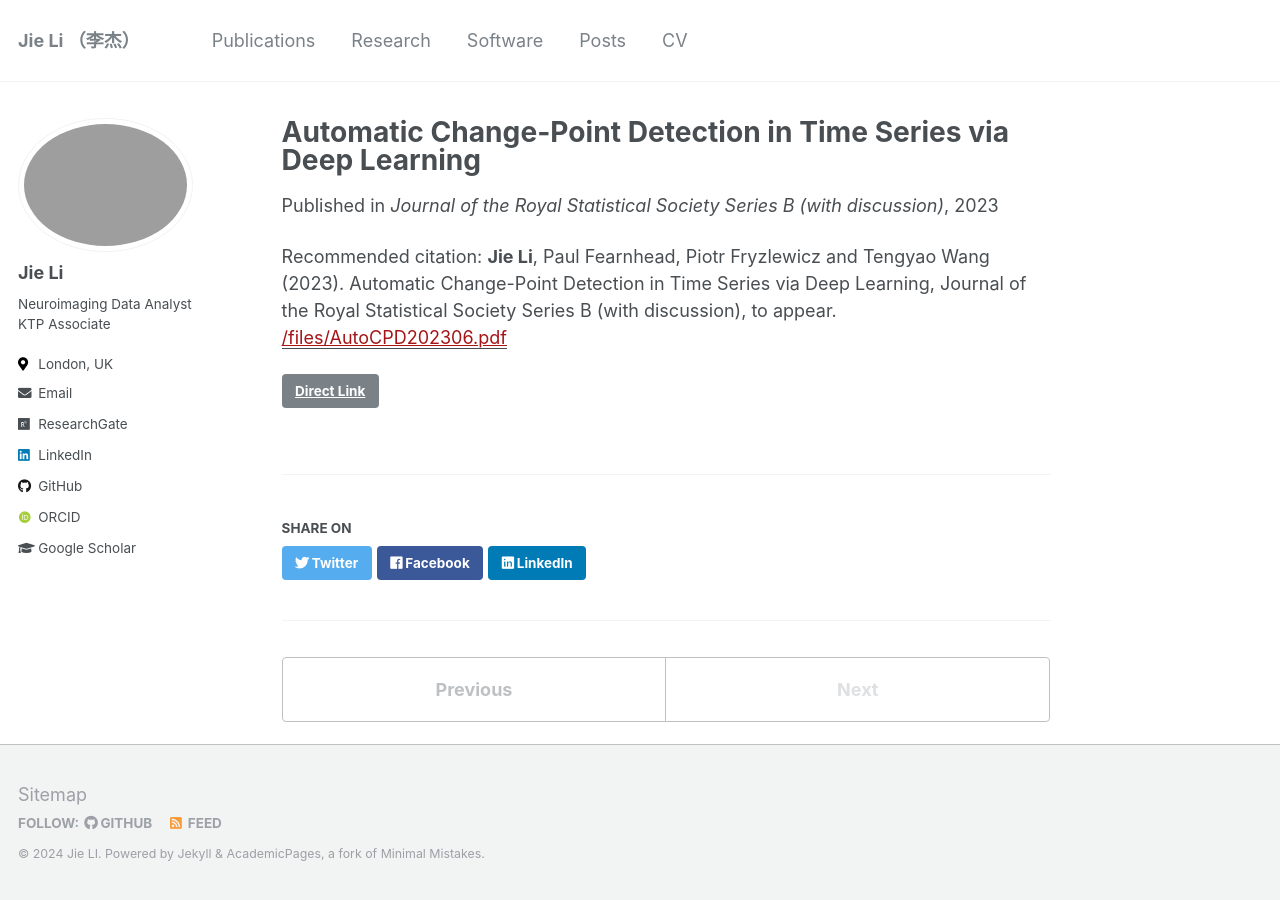
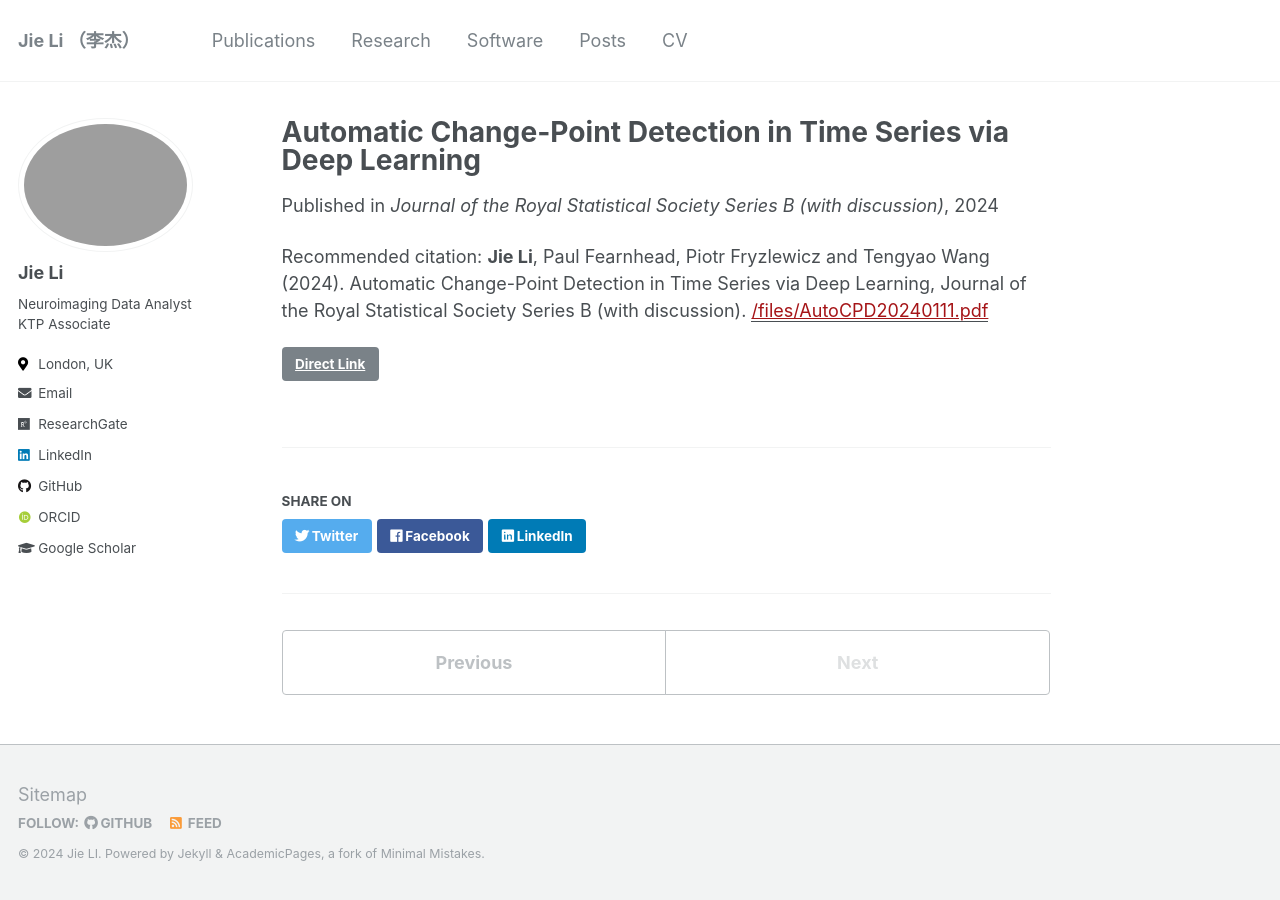
Before and after one commit to Jieli12/oldJieli12.github.io, a Jekyll site: the page built from _publications/2022-11-07JieAutoCPD.md, in a window 1280 px wide. Built offline with Jekyll 4.4.1, drawn with Linux system fonts in a browser that asks for light colours; some web fonts are replaced.

Commit message:
update cv and autocpd

```diff
--- a/_publications/2022-11-07JieAutoCPD.md
+++ b/_publications/2022-11-07JieAutoCPD.md
@@ -2,11 +2,11 @@
 title: "Automatic Change-Point Detection in Time Series via Deep Learning"
 collection: publications
 permalink: /publication/2022-11-07JieAutoCPD
-date: 2023-10-02
+date: 2024-1-11
 venue: 'Journal of the Royal Statistical Society Series B (with discussion)'
 pubtype: 'journal'
-paperurl: '/files/AutoCPD202306.pdf'
-link: 'https://arxiv.org/abs/2211.03860'
+paperurl: '/files/AutoCPD20240111.pdf'
+link: 'https://doi.org/10.1093/jrsssb/qkae004'
 github: 'https://github.com/Jieli12/AutoCPD'
-citation: '<b>Jie Li</b>, Paul Fearnhead, Piotr Fryzlewicz and Tengyao Wang  (2023). Automatic Change-Point Detection in Time Series via Deep Learning, Journal of the Royal Statistical Society Series B (with discussion), to appear.'
+citation: '<b>Jie Li</b>, Paul Fearnhead, Piotr Fryzlewicz and Tengyao Wang  (2024). Automatic Change-Point Detection in Time Series via Deep Learning, Journal of the Royal Statistical Society Series B (with discussion).'
 ---
```
Also changed, not shown: 2 other files.
